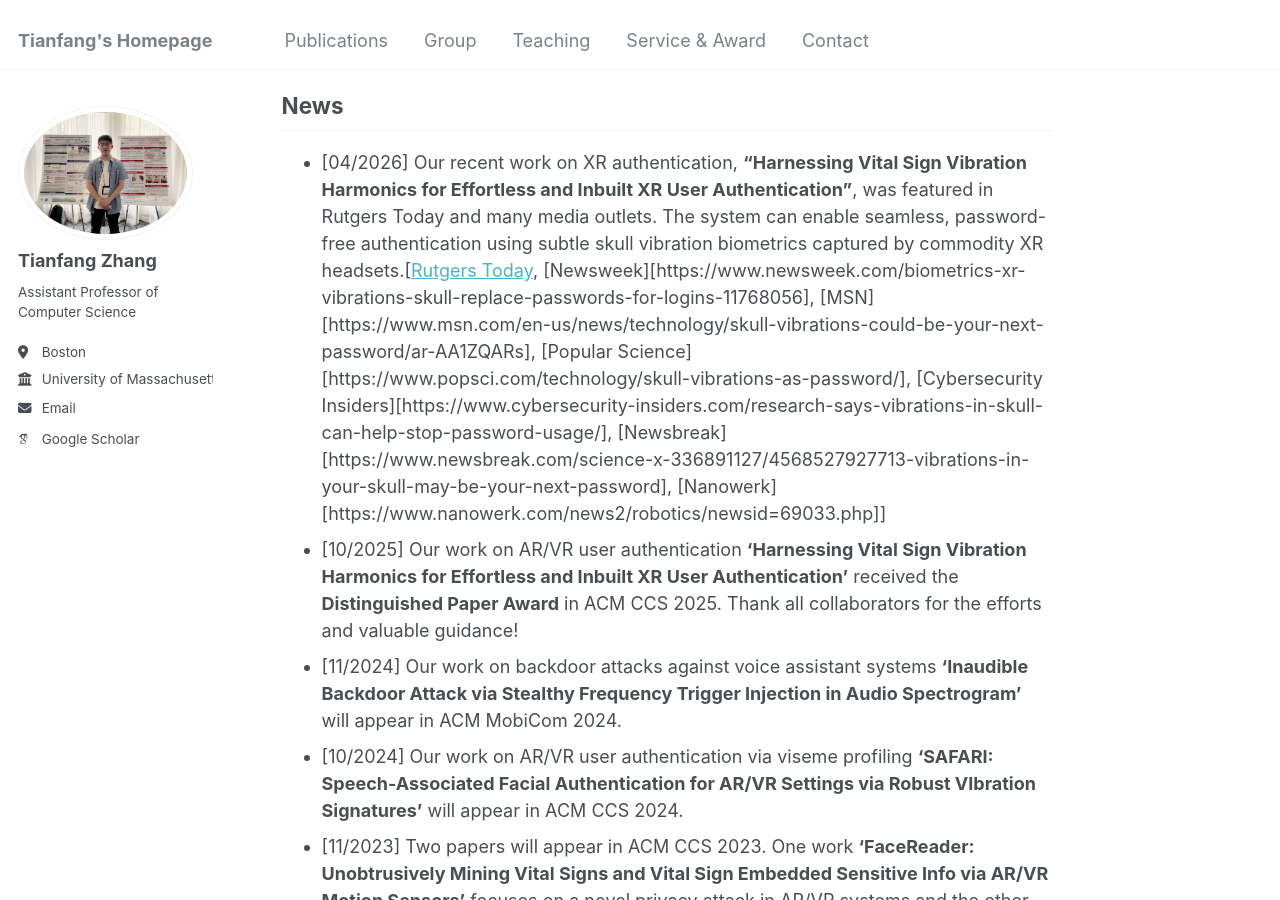
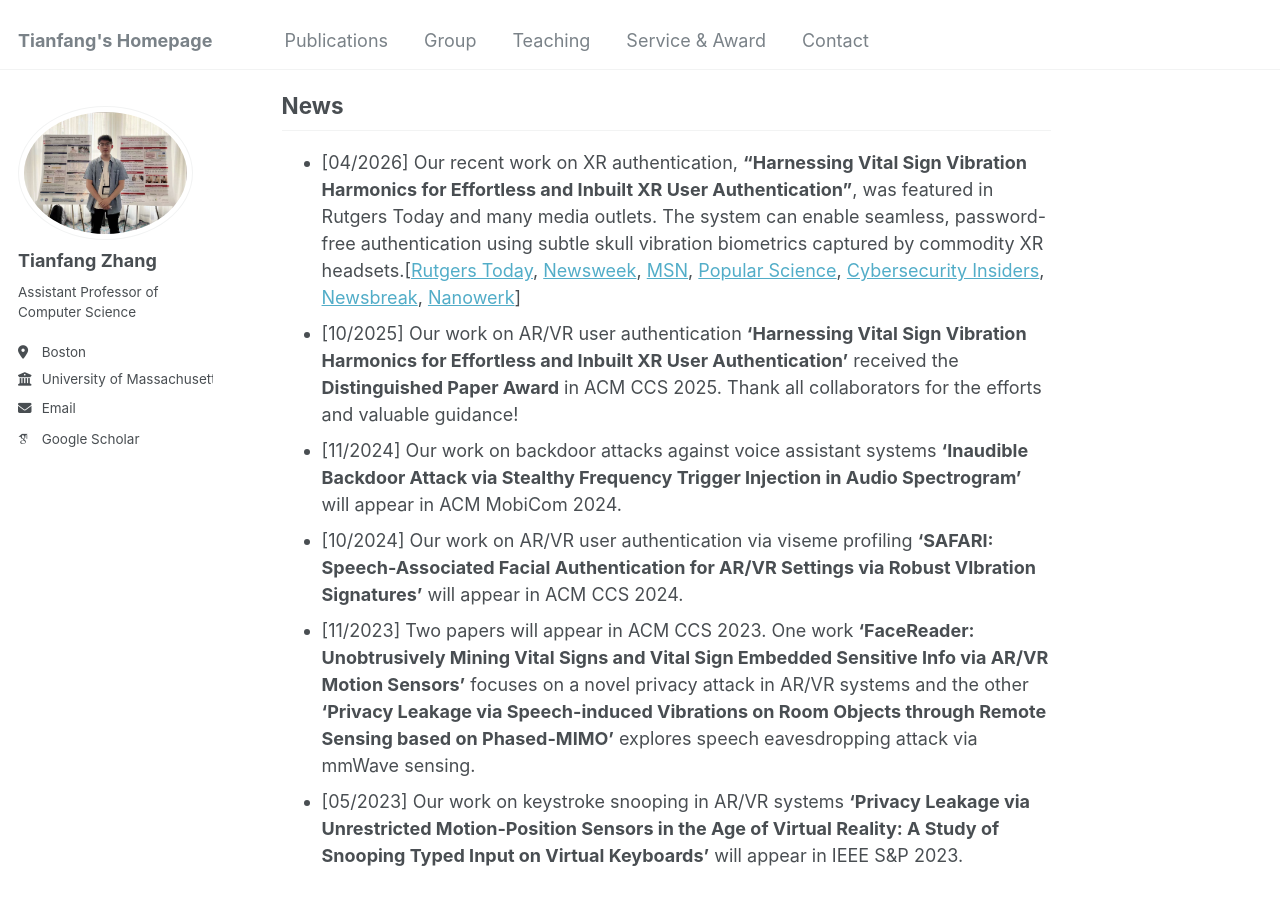
Before and after one commit to tianfang96/tianfang96.github.io, a Jekyll site: the page built from _pages/about.md, in a window 1280 px wide and 900 px high, scrolled down 713 px. Built offline with Jekyll 4.4.1, drawn with Linux system fonts in a browser that asks for light colours; some web fonts are replaced.

Commit message:
Fix formatting and update news section links

```diff
--- a/_pages/about.md
+++ b/_pages/about.md
@@ -19,7 +19,7 @@ Research Interest
 
 News
 ----------
-- [04/2026] Our recent work on XR authentication, **"Harnessing Vital Sign Vibration Harmonics for Effortless and Inbuilt XR User Authentication"**, was featured in Rutgers Today and many media outlets. The system can enable seamless, password-free authentication using subtle skull vibration biometrics captured by commodity XR headsets.[[Rutgers Today](https://www.rutgers.edu/news/vibrations-your-skull-may-be-your-next-password), [Newsweek][https://www.newsweek.com/biometrics-xr-vibrations-skull-replace-passwords-for-logins-11768056], [MSN][https://www.msn.com/en-us/news/technology/skull-vibrations-could-be-your-next-password/ar-AA1ZQARs], [Popular Science][https://www.popsci.com/technology/skull-vibrations-as-password/], [Cybersecurity Insiders][https://www.cybersecurity-insiders.com/research-says-vibrations-in-skull-can-help-stop-password-usage/], [Newsbreak][https://www.newsbreak.com/science-x-336891127/4568527927713-vibrations-in-your-skull-may-be-your-next-password], [Nanowerk][https://www.nanowerk.com/news2/robotics/newsid=69033.php]]
+- [04/2026] Our recent work on XR authentication, **"Harnessing Vital Sign Vibration Harmonics for Effortless and Inbuilt XR User Authentication"**, was featured in Rutgers Today and many media outlets. The system can enable seamless, password-free authentication using subtle skull vibration biometrics captured by commodity XR headsets.[[Rutgers Today](https://www.rutgers.edu/news/vibrations-your-skull-may-be-your-next-password), [Newsweek](https://www.newsweek.com/biometrics-xr-vibrations-skull-replace-passwords-for-logins-11768056), [MSN](https://www.msn.com/en-us/news/technology/skull-vibrations-could-be-your-next-password/ar-AA1ZQARs), [Popular Science](https://www.popsci.com/technology/skull-vibrations-as-password/), [Cybersecurity Insiders](https://www.cybersecurity-insiders.com/research-says-vibrations-in-skull-can-help-stop-password-usage/), [Newsbreak](https://www.newsbreak.com/science-x-336891127/4568527927713-vibrations-in-your-skull-may-be-your-next-password), [Nanowerk](https://www.nanowerk.com/news2/robotics/newsid=69033.php)]
 - [10/2025] Our work on AR/VR user authentication **'Harnessing Vital Sign Vibration Harmonics for Effortless and Inbuilt XR User Authentication'** received the **Distinguished Paper Award** in ACM CCS 2025. Thank all collaborators for the efforts and valuable guidance!
 - [11/2024] Our work on backdoor attacks against voice assistant systems **'Inaudible Backdoor Attack via Stealthy Frequency Trigger Injection in Audio Spectrogram'** will appear in ACM MobiCom 2024.
 - [10/2024] Our work on AR/VR user authentication via viseme profiling **'SAFARI: Speech-Associated Facial Authentication for AR/VR Settings via Robust VIbration Signatures'** will appear in ACM CCS 2024.
```
